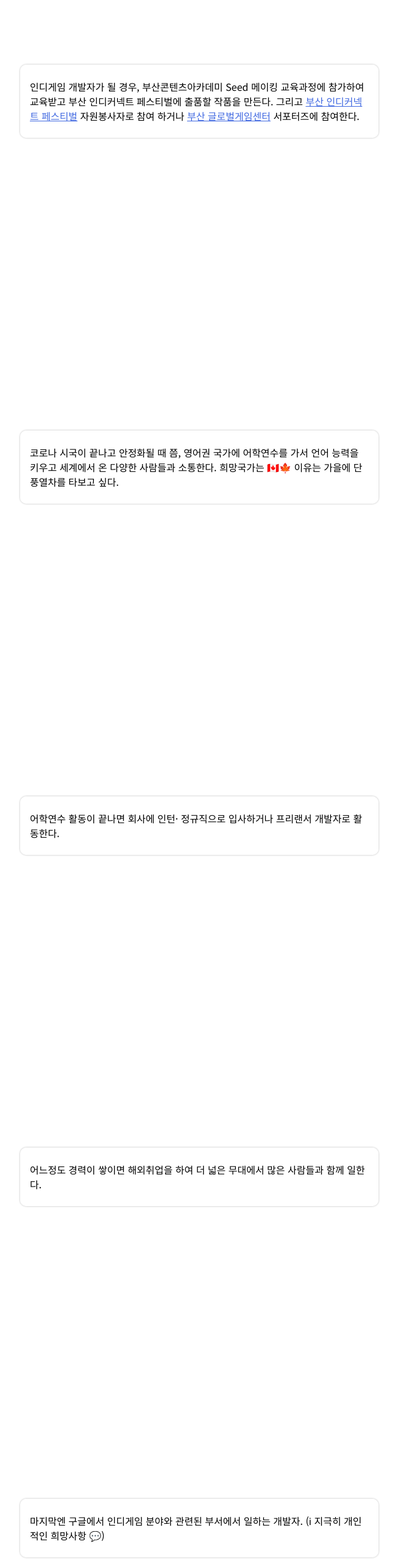
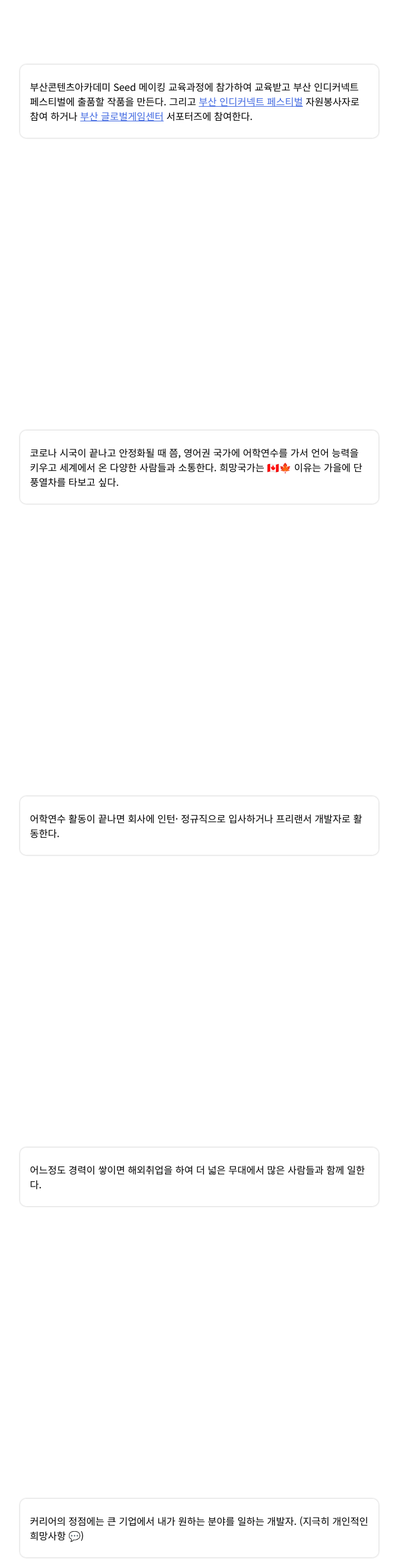
Before and after one commit to parangwave/interactive-10years-future, a plain HTML site: page index.html in a window 1280 px wide. Shown: the part 3900-6460 px from the top of the page at 61% size, without its empty margins (313-966 px from the left). Drawn offline with Linux system fonts and the light colour scheme.

Commit message:
modified html

```diff
--- a/index.html
+++ b/index.html
@@ -73,7 +73,7 @@
 			</div>
 			<div class="step">
 				<p>
-					인디게임 개발자가 될 경우, 부산콘텐츠아카데미 Seed 메이킹 교육과정에 참가하여 교육받고 부산 인디커넥트 페스티벌에 출품할 작품을 만든다.
+					부산콘텐츠아카데미 Seed 메이킹 교육과정에 참가하여 교육받고 부산 인디커넥트 페스티벌에 출품할 작품을 만든다.
 					그리고 <a href="https://bicfest.org/" target="_blank">부산 인디커넥트 페스티벌</a> 자원봉사자로 참여 하거나 <a href="http://blog.naver.com/busangamecenter" target="_blank">부산 글로벌게임센터</a> 서포터즈에 참여한다.
 				</p>
 			</div>
@@ -94,7 +94,7 @@
 			</div>
 			<div class="step">
 				<p>
-					마지막엔 구글에서 인디게임 분야와 관련된 부서에서 일하는 개발자. (ℹ 지극히 개인적인 희망사항 💬)
+					커리어의 정점에는 큰 기업에서 내가 원하는 분야를 일하는 개발자. (지극히 개인적인 희망사항 💬)
 				</p>
 			</div>
 		</div>
```
